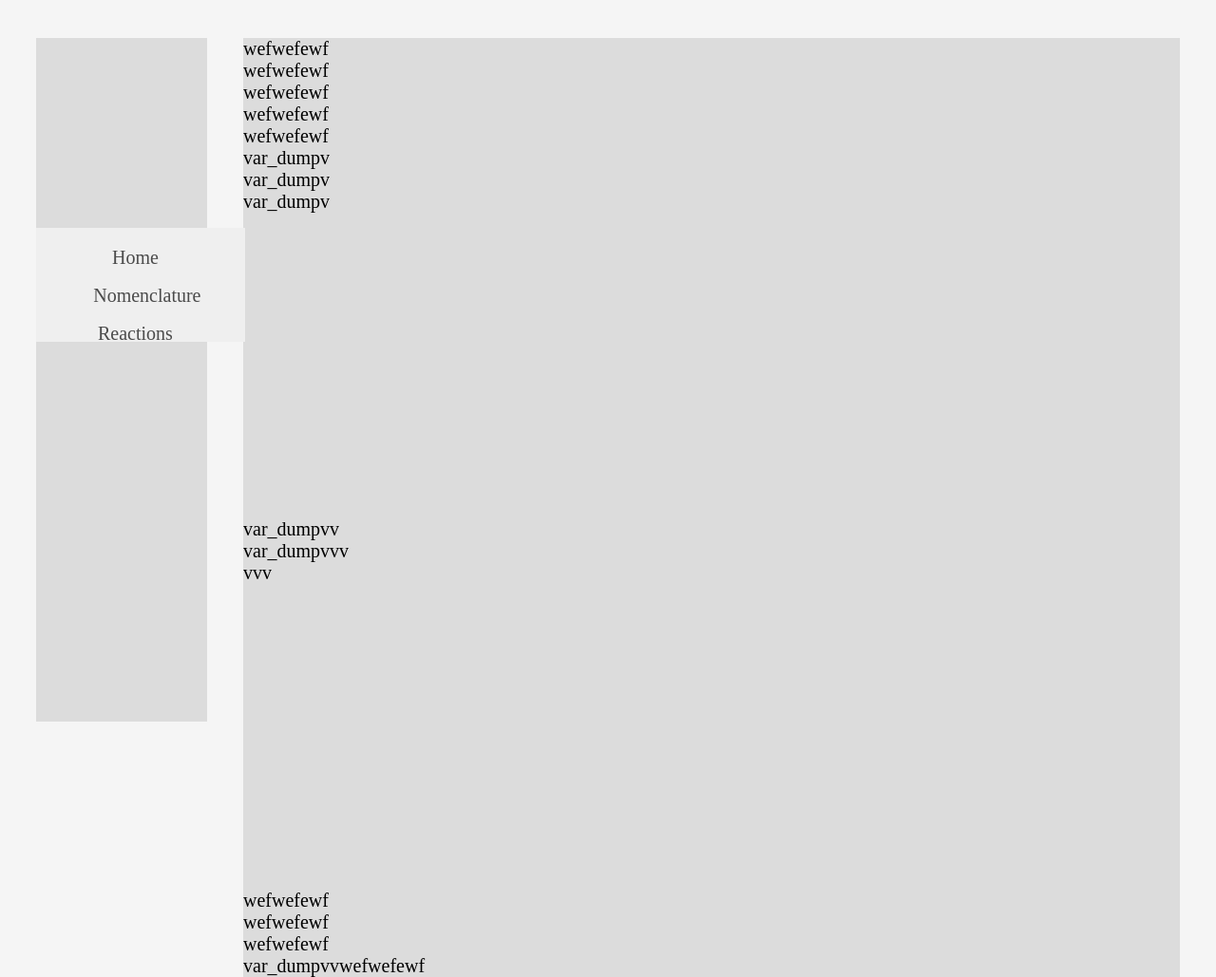
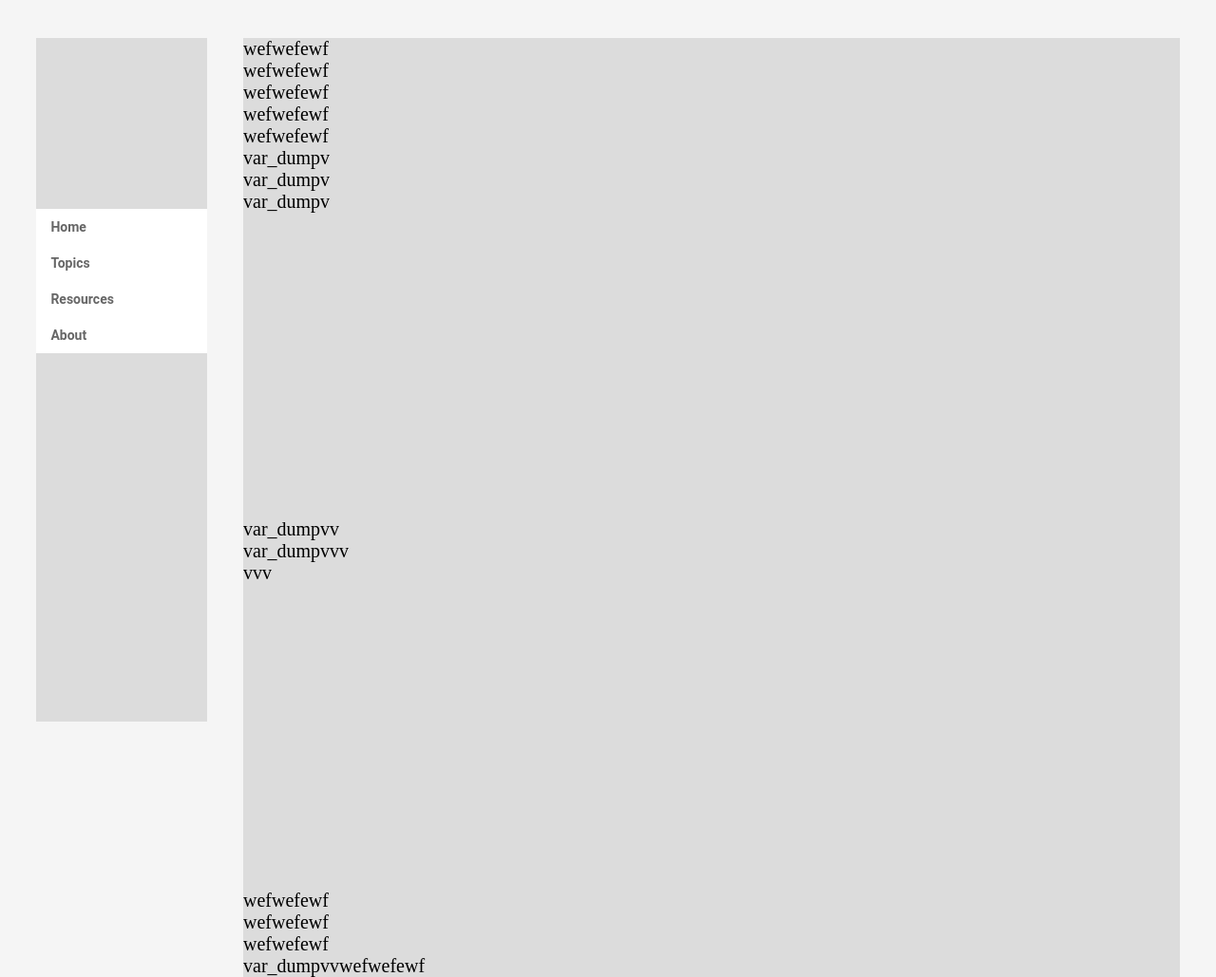
Before and after one commit to legacy1121/HyperOChem, a PHP site: page / in a window 1280 px wide. Shown: the whole page at 95% size. Run offline with PHP 8.4, Linux system fonts and the light colour scheme.

Commit message:
CSS Update #4
Updated CSS for dropdown, and changed the header and dropdown code.

```diff
--- a/css/dropStyles.css
+++ b/css/dropStyles.css
@@ -23,84 +23,148 @@
 	width: 100%;
 	height: 75%;
 }
-nav{
+
+@import url(http://fonts.googleapis.com/css?family=Roboto:700);
+#cssmenu,
+#cssmenu ul,
+#cssmenu ul li,
+#cssmenu ul li a {
+	margin: 0;
+	padding: 0;
+	border: 0;
+	list-style: none;
+	line-height: 1;
+	display: block;
 	position: relative;
-	z-index: 9;
-	width: 100%;
-	height: 5vh;
+	-webkit-box-sizing: border-box;
+	-moz-box-sizing: border-box;
+	box-sizing: border-box;
 }
-
-nav ul ul {
-	display: none;
+#cssmenu {
+	font-family: Roboto, sans-serif;
 }
-
-nav ul li:hover > ul {
-	display: block;
+#cssmenu > ul {
+	width: 14vw;
+	background: #ffffff;
 }
-
-nav ul {
-	background: rgb(239,239,239);
-	list-style: none;
-	position: relative;
-	display: inline-table;
-	color: rgb(0,0,0);
-	width: 100%;
+#cssmenu > ul > li > a {
+  padding: 12px 15px;
+  font-size: 14px;
+  color: #666666;
+  font-weight: 700;
+  text-decoration: none;
+  -webkit-transition: color .2s ease;
+  -o-transition: color .2s ease;
+  -ms-transition: color .2s ease;
+  transition: color .2s ease;
 }
-
-nav ul:after {
-	content: ""; clear: both; display: block;
+#cssmenu > ul > li:hover > a,
+#cssmenu > ul > li > a:hover {
+  color: #222222;
+  background-color: rgb(225,225,225)
 }
-
-nav ul li {
-	width: 10vw;
-	height: 5vh;
-	text-align: center;
+#cssmenu ul li.has-sub > a::after {
+  position: absolute;
+  right: 15px;
+  display: block;
+  width: 10px;
+  height: 10px;
+  content: "";
+  border-radius: 2px;
 }
-nav ul li:hover {
-	background: rgba(75,84,95,1);
-	background: linear-gradient(top, rgb(79,89,100) 0%, rgb(95,105,117) 40%);
-	background: -moz-linear-gradient(top, rgb(79,89,100) 0%, rgb(95,105,117) 40%);
-	background: -webkit-linear-gradient(top, rgb(79,89,100) 0%, rgb(95,105,117) 40%);
+#cssmenu > ul > li.has-sub > a::after {
+  top: 14px;
+  background-color: rgb(255,255,255);
 }
-
-nav ul li:hover a {
-	color: rgb(255,255,255);
+#cssmenu > ul > li.has-sub:hover > a::after,
+#cssmenu > ul > li.has-sub > a:hover::after {
+  background: #222222;
 }
-
-nav ul li a {
-	display: block;
-	padding: 15.5%;
-	color: rgba(75, 75, 75, 1);
-	text-decoration: none;
+#cssmenu ul ul li.has-sub > a::after {
+  top: 13px;
+  background-color: rgb(255,255,255);
 }
-
-nav ul ul {
-	background: rgb(95,105,117);
-	border-radius: 0px;
-	padding: 0%;
-	position: absolute;
-	width: 22.05%;
+#cssmenu ul ul li.has-sub:hover > a::after,
+#cssmenu ul ul li.has-sub > a:hover::after {
+  background-color: rgb(255,255,255);
 }
-nav ul ul li {
-	float: none;
-	border-top: 1px solid rgb(107,114,124);
-	border-bottom: 1px solid #575f6a;
-	position: relative;
-	width: 100%;
+#cssmenu ul li.has-sub > a::before {
+  position: absolute;
+  right: 15px;
+  z-index: 2;
+  display: block;
+  width: 0;
+  height: 0;
+  border: 3px solid transparent;
+  content: "";
 }
-
-nav ul ul li a {
-	padding: 10%;
-	color: rgb(255,255,255);
+#cssmenu > ul > li.has-sub > a::before {
+  top: 16px;
+  border-left-color: #ffffff;
 }
-
-nav ul ul li a:hover {
-	background: rgba(75, 84, 95, 1);
+#cssmenu ul ul li.has-sub > a::before {
+  top: 15px;
+  border-left-color: #2e353b;
 }
-
-nav ul ul ul {
-	position: absolute;
-	top: 0%;
-	left: 100%;
-	width: 100%;
+#cssmenu ul {
+  -webkit-perspective: 600px;
+  -moz-perspective: 600px;
+  perspective: 600px;
+  -webkit-transform-style: preserve-3d;
+  -moz-transform-style: preserve-3d;
+  transform-style: preserve-3d;
 }
+#cssmenu ul ul {
+  position: absolute;
+  top: 0;
+  left: -9999px;
+  width: 180px;
+  background: #2e353b;
+  opacity: 0;
+  -moz-transition: opacity 0.2s ease, -moz-transform 0.2s ease;
+  -webkit-transition: opacity 0.2s ease, -webkit-transform 0.2s ease;
+  -ms-transition: opacity 0.2s ease, -ms-transform 0.2s ease;
+  -o-transition: opacity 0.2s ease, -o-transform 0.2s ease;
+  transition: opacity .2s ease, transform .2s ease;
+  -webkit-transform: rotate3d(0, 1, 0, 45deg);
+  -moz-transform: rotate3d(0, 1, 0, 45deg);
+  transform: rotate3d(0, 1, 0, 45deg);
+  -webkit-transform-origin: left center;
+  -moz-transform-origin: left center;
+  transform-origin: left center;
+  -webkit-backface-visibility: hidden;
+  -moz-backface-visibility: hidden;
+  backface-visibility: hidden;
+}
+#cssmenu ul li:hover > ul {
+  left: 100%;
+  opacity: 1;
+  transform: rotate3d(0, 0, 0, 0);
+}
+#cssmenu ul ul::after {
+  position: absolute;
+  left: -8px;
+  top: 14px;
+  z-index: 5;
+  display: block;
+  width: 0;
+  height: 0;
+  border: 4px solid transparent;
+  border-right-color: #2e353b;
+  content: "";
+}
+#cssmenu ul ul a {
+  padding: 12px 15px;
+  font-size: 12px;
+  color: #ffffff;
+  font-weight: 700;
+  text-decoration: none;
+  -webkit-transition: color .2s ease;
+  -o-transition: color .2s ease;
+  -ms-transition: color .2s ease;
+  transition: color .2s ease;
+}
+#cssmenu ul ul li:hover > a,
+#cssmenu ul ul li a:hover {
+  color: #dddddd;
+}
--- a/includes/dropdown.html
+++ b/includes/dropdown.html
@@ -3,39 +3,50 @@
 	</div>
 	<div id="searchpan">
 	</div>
-	<div id="dropdown">
-		<nav>
+	<div id='cssmenu'>
 		<ul>
-				<li><a href="index.php">Home</a></li>
-				<li><a href="#">Nomenclature</a>
+			<li><a href='#'>Home</a></li>
+			<li><a href='#'>Topics</a>
 				<ul>
-						<li><a href="alkanes.php">Alkanes</a></li>
-						<li><a href="alkenes.php">Alkenes</a></li>
-						<li><a href="#">Alkynes</a>
+					<li class='has-sub'><a href='#'>Nomenclature</a>
 						<ul>
-								<li><a href="">ID</a></li>
-								<li><a href="">Name</a></li>
+							<li><a href='#'>Alkane</a></li>
+							<li><a href='#'>Alkene</a></li>
+							<li><a href='#'>Alkyne</a></li>
+							<li><a href='#'>Halide</a></li>
+						</ul>
+					</li>
+					<li class='has-sub'><a href='#'>Reactions</a>
+						<ul>
+							<li><a href='#'>E1</a></li>
+							<li><a href='#'>E2</a></li>
+						</ul>
+					</li>
+					<li class='has-sub'><a href='#'>Mechanisms</a>
+						<ul>
+							<li><a href='#'>E1</a></li>
+							<li><a href='#'>E2</a></li>
 						</ul>
 					</li>
 				</ul>
 			</li>
-				<li><a href="#">Reactions</a>
+			<li><a href='#'>Resources</a>
 				<ul>
-						<li><a href="substitution.php">Substitution</a></li>
+					<li class='has-sub'><a href='#'>Substitution</a>
 						<ul>
-									<li><a href="#">ID</a></li>
-									<li><a href="#">Name</a></li>
+							<li><a href='#'>SN1</a></li>
+							<li><a href='#'>SN2</a></li>
 						</ul>
-						<li><a href="elimination.php">Elimination</a></li>
+					</li>
+					<li class='has-sub'><a href='#'>Elimination</a>
 						<ul>
-								<li><a href="#">E1</a></li>
-								<li><a href="#">E2</a></li>
+							<li><a href='#'>E1</a></li>
+							<li><a href='#'>E2</a></li>
 						</ul>
-						<li><a href="addition.php">Addition</a>
 					</li>
 				</ul>
 			</li>
+			<li><a href='#'>About</a></li>
 		</ul>
-		</nav>
 	</div>
 </div>
--- a/includes/header.html
+++ b/includes/header.html
@@ -1,6 +1,11 @@
 <head>
 	<link rel="stylesheet" href="css/styles.css" type="text/css"/>
 	<link rel="stylesheet" href="css/dropStyles.css" type="text/css"/>
+	<meta charset='utf-8'>
+	<meta http-equiv="X-UA-Compatible" content="IE=edge">
+	<meta name="viewport" content="width=device-width, initial-scale=1">
+	<script src="http://code.jquery.com/jquery-latest.min.js" type="text/javascript"></script>
+	<script src="script.js"></script>
+	<meta name="HyperOChem" content="NOINDEX, NOFOLLOW"/>
 	<title>HyperOChem</title>
-	<meta name="HyperOChem" content="NOINDEX, NOFOLLOW"/>
 </head>
```
Lines whose indentation alone changed are shown as unchanged.
